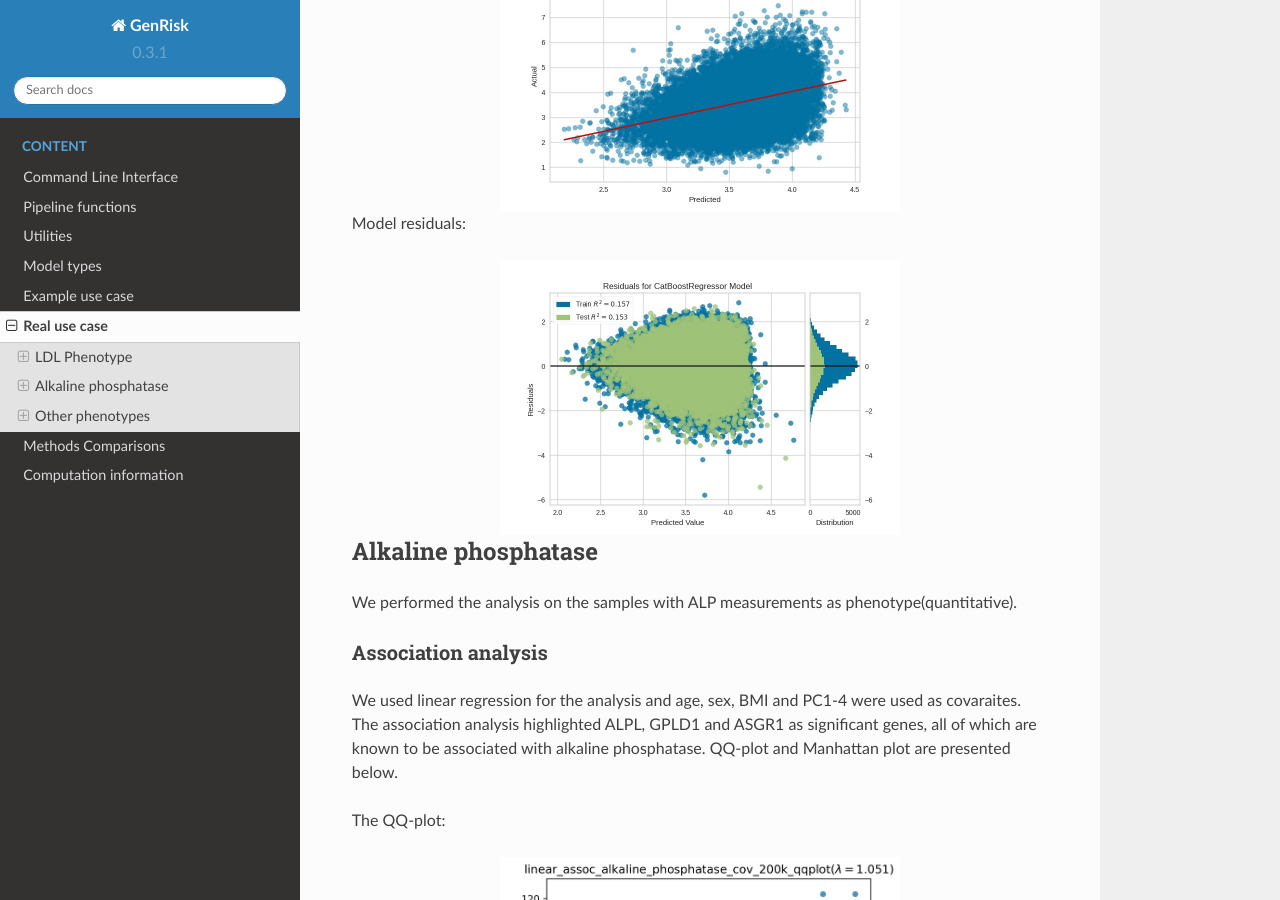
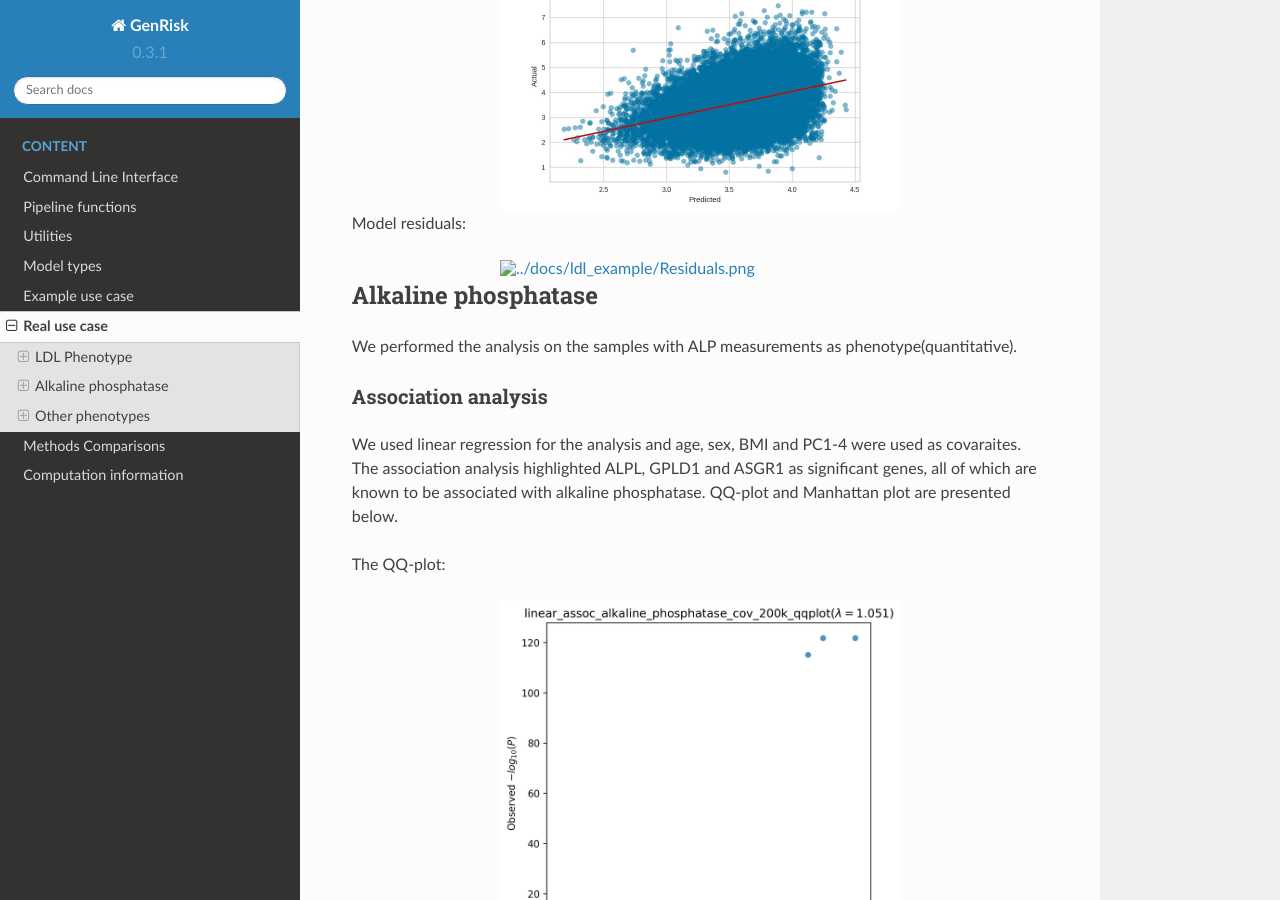
Before and after one commit to AldisiRana/GenRisk, a Sphinx documentation site: the page built from docs/source/real_cases.rst, in a window 1280 px wide and 900 px high, scrolled down 2597 px. Built offline with Sphinx 7.4.7 and the Read the Docs theme 2.0.0, drawn with Linux system fonts in a browser that asks for light colours.

Commit message:
Update real_cases.rst

```diff
--- a/docs/source/real_cases.rst
+++ b/docs/source/real_cases.rst
@@ -90,19 +90,19 @@ The final prediction models was generated using gradiant boosting regression, ev
 The images below are the output of the final combined model.
 Feature importance plot:
 
-.. image:: https://github.com/AldisiRana/GenRisk/blob/master/docs/ldl_example/Feature_Importance.png
+.. image:: ../ldl_example/Feature_Importance.png
     :width: 400
     :align: center
 
 Actual vs Predicted:
 
-.. image:: https://github.com/AldisiRana/GenRisk/blob/master/docs/ldl_example/regressor_scatterplot.png
+.. image:: ../ldl_example/regressor_scatterplot.png
     :width: 400
     :align: center
 
 Model residuals:
 
-.. image:: https://github.com/AldisiRana/GenRisk/blob/master/docs/ldl_example/Residuals.png
+.. image:: ../docs/ldl_example/Residuals.png
     :width: 400
     :align: center
 
```
Also changed, not shown: other parts of docs/source/real_cases.rst (+2 -2 lines).
